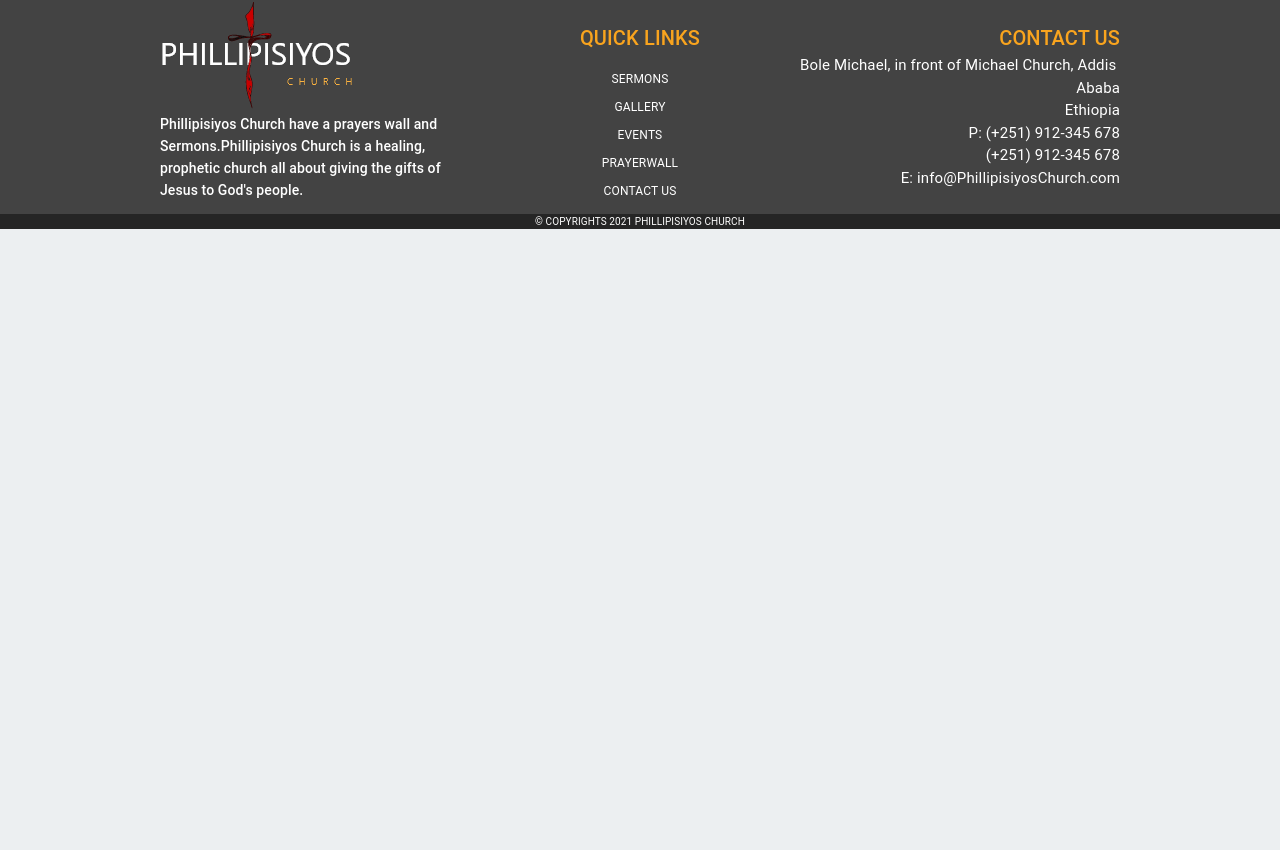
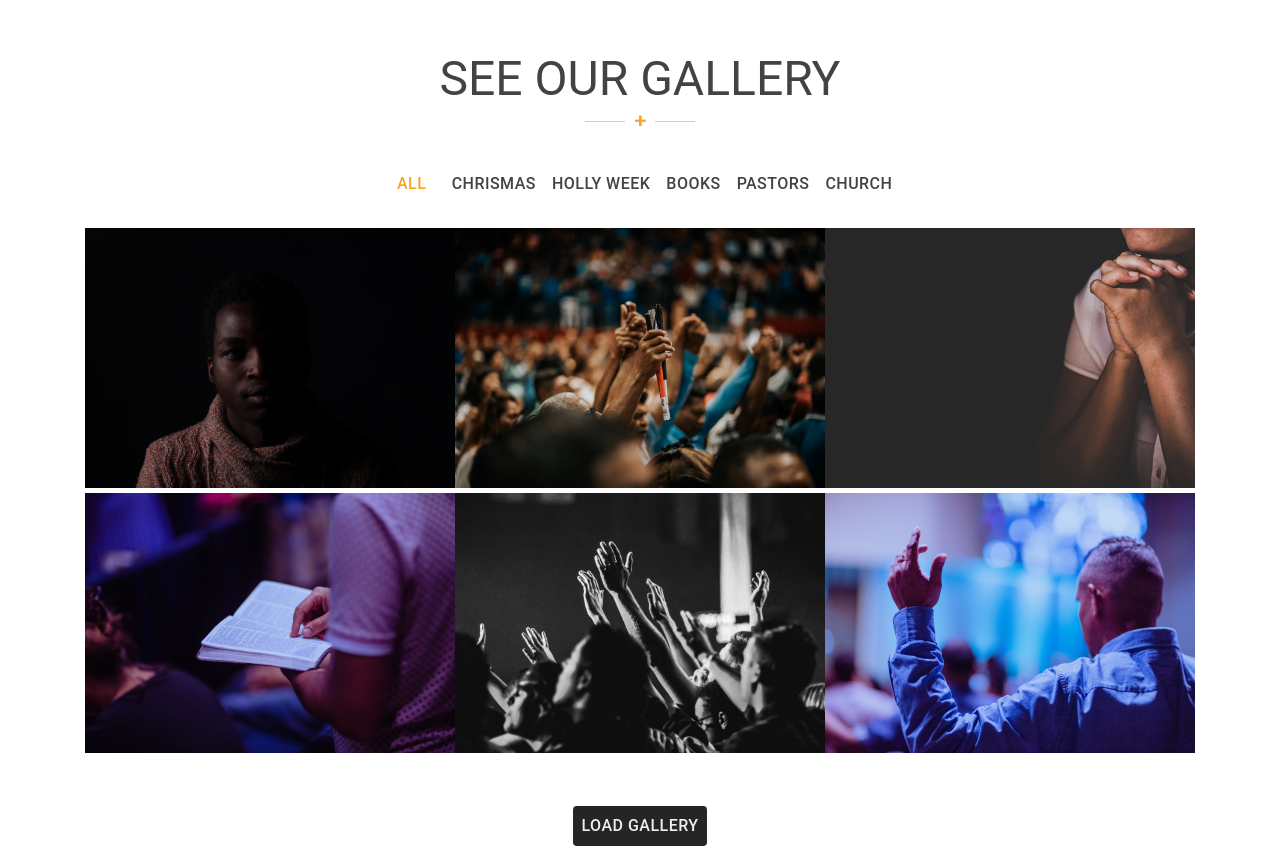
Before and after one commit to Alazar-dev/Filadelfia-web, a React (Create React App) app: page / in a window 1280 px wide. Shown: the part 2710-3560 px from the top of the page. Before the commit the page ends 2939 px from the top, so only its background shows below. Built offline with nearby package versions, Linux system fonts and the light colour scheme.

Commit message:
📦 NEW: adds Gallery section to home

```diff
--- /dev/null
+++ b/src/components/home/Gallery.jsx
@@ -0,0 +1,138 @@
+import {
+  Box,
+  Button,
+  Container,
+  createStyles,
+  Grid,
+  makeStyles,
+  Typography,
+} from "@material-ui/core";
+import React, { useState } from "react";
+import img3 from "../../assets/Gallery/img-3.png";
+import img4 from "../../assets/Gallery/img-4.png";
+import img5 from "../../assets/Gallery/img-5.png";
+import img6 from "../../assets/Gallery/img6.png";
+import img7 from "../../assets/Gallery/img-7.png";
+import img8 from "../../assets/Gallery/img-8.png";
+import GroupCross from "../../assets/Home/Our Vision/Group 14.png";
+
+const useStyles = makeStyles((theme) =>
+  createStyles({
+    root: {
+      background: theme.palette.secondary.main,
+    },
+    title: {
+      fontSize: "30px",
+      letterSpacing: "1.5px",
+      fontStyle: "bold",
+    },
+    buttonText: {
+      fontSize: "16px",
+      letterSpacing: "0.48px",
+    },
+    load: {
+      background: theme.palette.primary.dark,
+      color: theme.palette.primary.light,
+      "&:hover": {
+        background: theme.palette.primary.dark,
+        color: theme.palette.primary.main,
+      },
+    },
+    imageItem: {
+      maxWidth: "fit-content",
+    },
+  })
+);
+
+function Gallery() {
+  const classes = useStyles();
+  return (
+    <Box py={5} className={classes.root}>
+      <Box textAlign="center" py={3}>
+        <Typography variant="h3">SEE OUR GALLERY</Typography>
+        <img src={GroupCross} alt="Group Cross" />
+      </Box>
+      <Box>
+        <Grid container>
+          <GalleryButton />
+        </Grid>
+      </Box>
+      <Box py={3}>
+        <Container>
+          <Grid container justify="center" spacing={0}>
+            {[img3, img4, img5, img6, img7, img8].map((value) => (
+              <Grid key={value} item md={4} className={classes.imageItem}>
+                <img className={classes.imgs} src={value} alt="" />
+              </Grid>
+            ))}
+          </Grid>
+        </Container>
+      </Box>
+      <Box textAlign="center" py={3}>
+        <Button className={classes.buttonText + " " + classes.load}>
+          Load Gallery
+        </Button>
+      </Box>
+    </Box>
+  );
+}
+
+export const GalleryButton = () => {
+  const [active, setactive] = useState(0);
+
+  const handleClick = (index) => {
+    setactive(index);
+  };
+  return (
+    <Grid justify="center" container>
+      <ButtonItem active={active} index={0} text="All" onClick={handleClick} />
+      <ButtonItem
+        active={active}
+        index={1}
+        text="Chrismas"
+        onClick={handleClick}
+      />
+      <ButtonItem
+        active={active}
+        index={2}
+        text="Holly Week"
+        onClick={handleClick}
+      />
+      <ButtonItem
+        active={active}
+        index={3}
+        text="Books"
+        onClick={handleClick}
+      />
+      <ButtonItem
+        active={active}
+        index={4}
+        text="Pastors"
+        onClick={handleClick}
+      />
+      <ButtonItem
+        active={active}
+        index={5}
+        text="Church"
+        onClick={handleClick}
+      />
+    </Grid>
+  );
+};
+
+export const ButtonItem = ({ active, index, text, onClick }) => {
+  const classes = useStyles();
+  return (
+    <Grid item alignContent="center">
+      <Button
+        className={classes.buttonText}
+        onClick={() => onClick(index)}
+        color={active === index ? "primary" : ""}
+      >
+        {text}
+      </Button>
+    </Grid>
+  );
+};
+
+export default Gallery;
--- a/src/pages/home/Home.js
+++ b/src/pages/home/Home.js
@@ -2,6 +2,7 @@ import { Box } from "@material-ui/core";
 import React from "react";
 import CoverImage from "../../components/home/CoverImage";
 import Donate from "../../components/home/Donate";
+import Gallery from "../../components/home/Gallery";
 import LatestSermon from "../../components/home/LatestSermon";
 import SermonEvents from "../../components/home/latestSermons/SermonEvents";
 import OurVisions from "../../components/home/OurVisions";
@@ -16,6 +17,7 @@ function Home() {
       <Donate />
       <SermonEvents />
       <Savior />
+      <Gallery />
     </Box>
   );
 }
```
